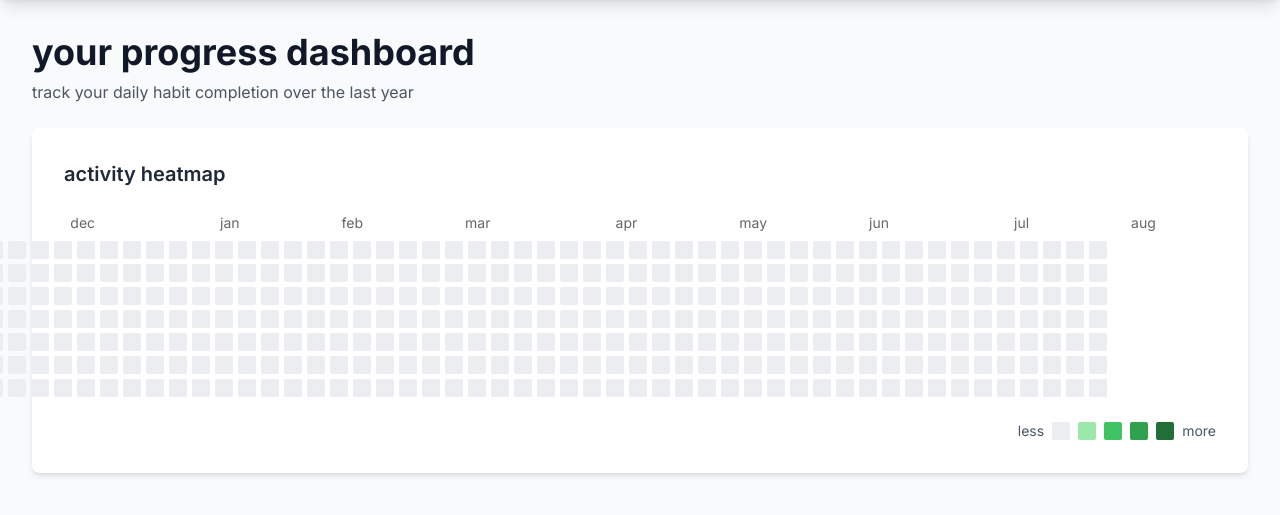
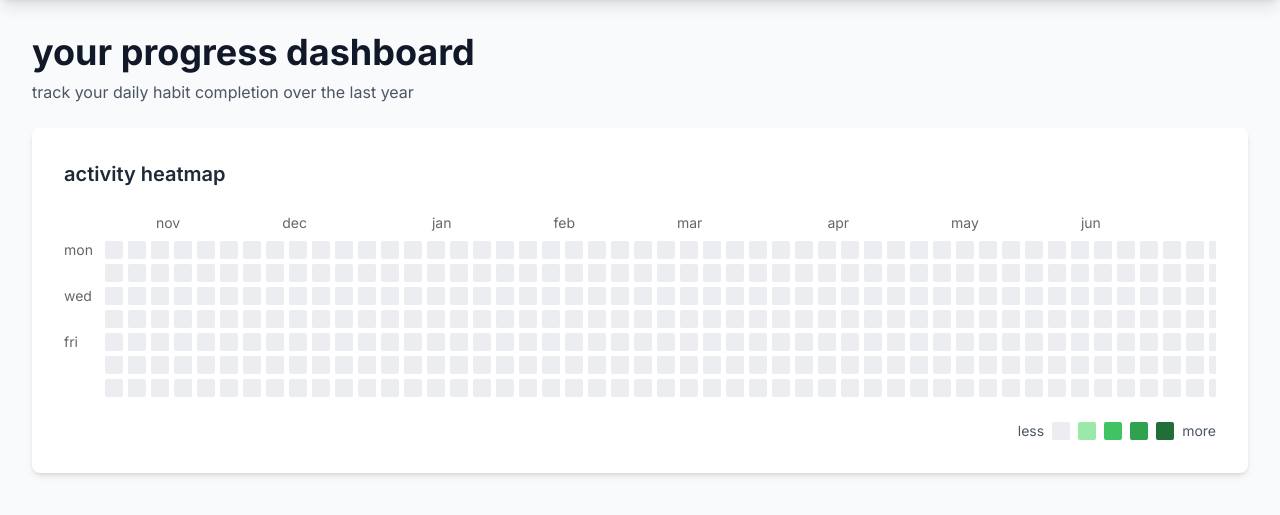
Before and after one commit to thomasinworld/dondont, a Django app: page / in a window 1280 px wide; the page is wider, and only the part inside the window is pictured. Shown: the part 64-579 px from the top of that part. Run offline with Django 5.2, Linux system fonts and the light colour scheme; data that the repository does not hold is empty; some libraries are stand-ins or nearby versions.

Commit message:
Fix scrolling: allow horizontal, prevent vertical
- Changed container to overflow-x: auto (horizontal scrolling allowed)
- Set overflow-y: hidden (no vertical scrolling)
- Reverted main content container to standard max-w-7xl layout
- Heatmap can now scroll left/right but not up/down

```diff
--- a/templates/base.html
+++ b/templates/base.html
@@ -59,10 +59,8 @@
     </nav>
 
     <!-- Main Content -->
-    <main class="w-full px-4 sm:px-6 lg:px-8 py-8 flex justify-center">
-        <div class="w-full max-w-[1600px]">
-            {% block content %}{% endblock %}
-        </div>
+    <main class="max-w-7xl mx-auto px-4 sm:px-6 lg:px-8 py-8">
+        {% block content %}{% endblock %}
     </main>
 
     {% block extra_scripts %}{% endblock %}
--- a/templates/journal/dashboard.html
+++ b/templates/journal/dashboard.html
@@ -47,9 +47,8 @@
         align-items: center;
     }
     #contribution-graph-container {
-        display: flex;
-        justify-content: center;
-        align-items: center;
+        overflow-x: auto;
+        overflow-y: hidden;
     }
 </style>
 {% endblock %}
```
